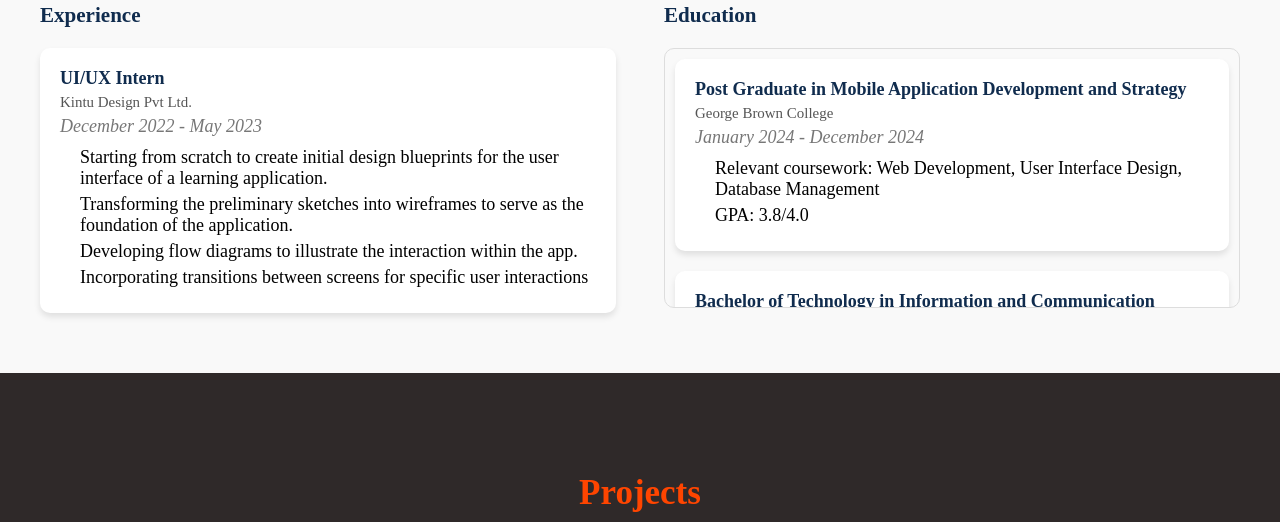
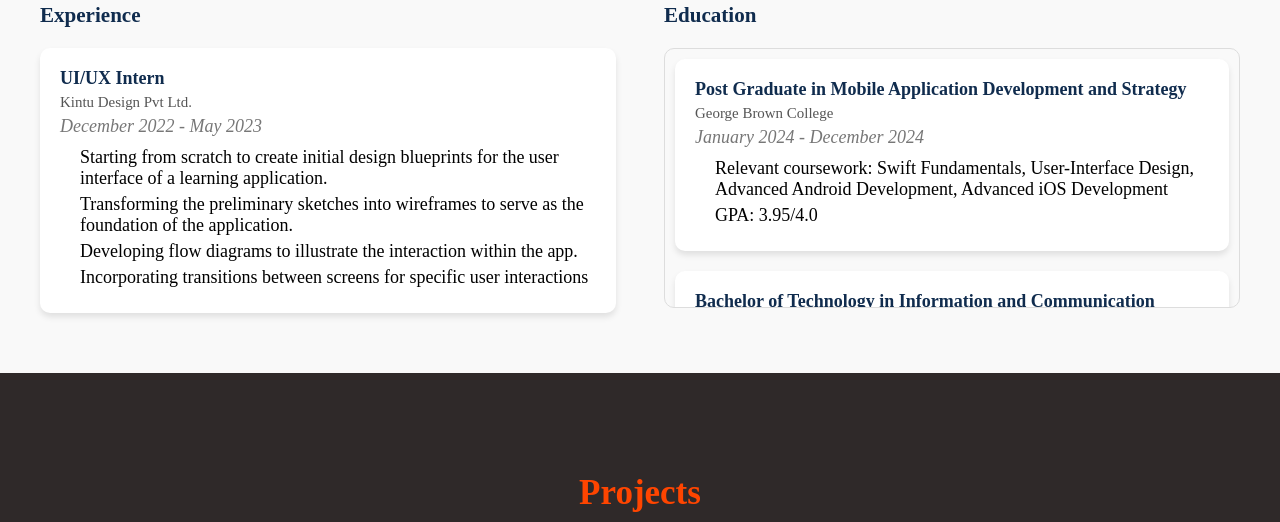
Before and after one commit to Nileshnk19/Nilesh-Portfolio.github.io, a plain HTML site: page index.html in a window 1280 px wide. Shown: the part 1553-2075 px from the top of the page. Drawn offline with nearby package versions, Linux system fonts and the light colour scheme.

Commit message:
update commit

```diff
--- a/index.html
+++ b/index.html
@@ -75,8 +75,8 @@
                         <h5>George Brown College</h5>
                         <p class="date">January 2024 - December 2024</p>
                         <ul>
-                            <li>Relevant coursework: Web Development, User Interface Design, Database Management</li>
-                            <li>GPA: 3.8/4.0</li>
+                            <li>Relevant coursework: Swift Fundamentals, User-Interface Design, Advanced Android Development, Advanced iOS Development</li>
+                            <li>GPA: 3.95/4.0</li>
                         </ul>
                     </div>
                     <div class="education-item">
@@ -84,7 +84,7 @@
                         <h5>Uka Tarsadia University</h5>
                         <p class="date">August 2019 - May 2023</p>
                         <ul>
-                            <li>Graduated with honors</li>
+                            <li>Relevant coursework: Web Fundamentals, Introduction to Android Development, Cloud Computing, Database Management</li>
                             <li>GPA: 7.28/10.0</li>
                         </ul>
                     </div>
```
